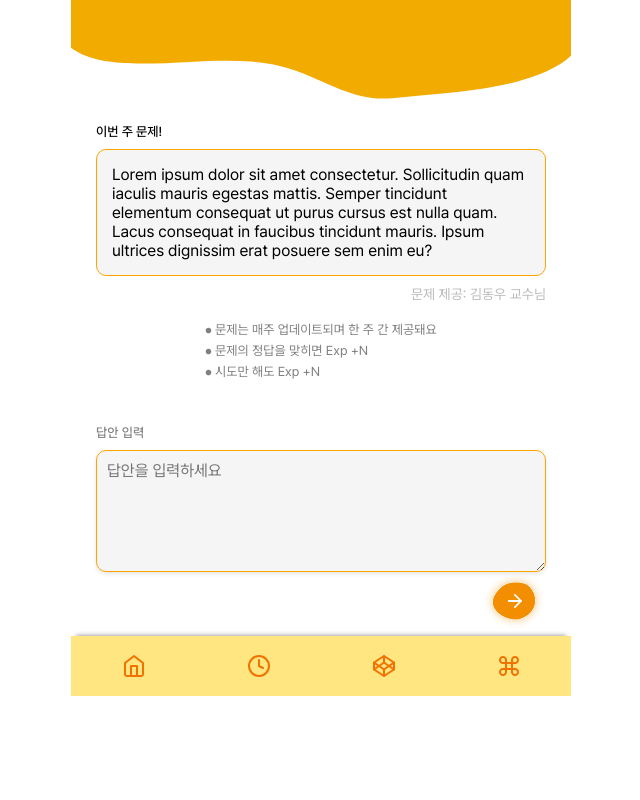
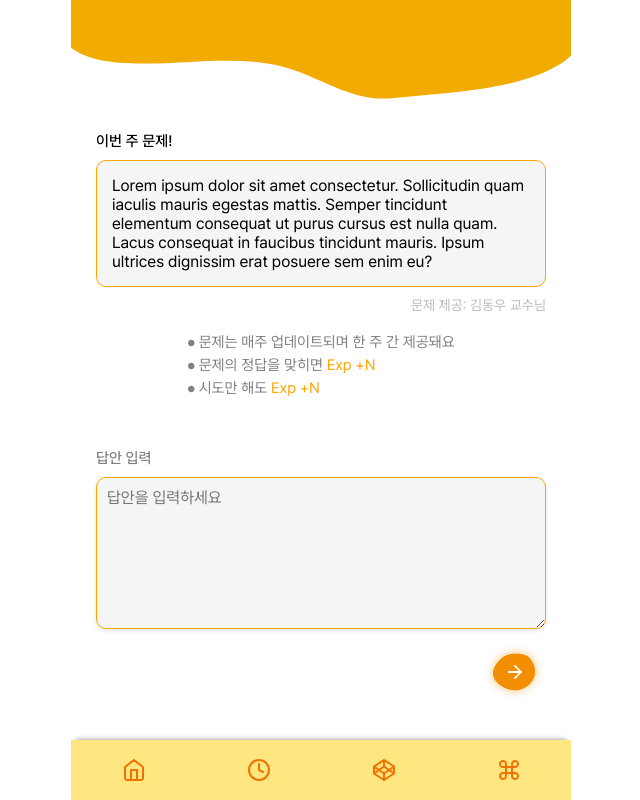
Before and after one commit to enunsnv/SupernovaFront, a React (Create React App) app: page /aiws in a window 1280 px wide. Shown: the whole page, without its empty margins (319-959 px from the left). Built offline with nearby package versions, Linux system fonts and the light colour scheme.

Commit message:
merge 및 style height 수정

```diff
--- a/src/pages/AIWS.jsx
+++ b/src/pages/AIWS.jsx
@@ -7,12 +7,13 @@ import SolveTop from '../components/assets/solve_top.svg';
 import ChallengeSubmit from '../components/modal/challengesubmit'; // Modal 컴포넌트를 import 합니다.
 import ChallengeSuccess from '../components/modal/challengesuccess'; // 성공 모달 컴포넌트를 import 합니다.
 
-const Container = styled.div`
-  display: flex;
-  flex-direction: column;
-  align-items: center;
-  width: 100%;
-  background-color: white;
+const AppContainer = styled.div`
+    display: flex;
+    flex-direction: column;
+    align-items: center;
+    height: 100vh;
+    justify-content: space-between;
+    background-color: #fff;
 `;
 
 const Section = styled.div`
@@ -21,7 +22,7 @@ const Section = styled.div`
 `;
 
 const QuestionHeader = styled.div`
-  font-size: 13px;
+  font-size: 15px;
   font-weight: 500;
   text-align: left;
   margin-top: 20px;
@@ -58,13 +59,17 @@ const Instructions = styled.ul`
   li {
     margin-bottom: 5px;
     text-align: left;
-    font-size: 13px;
+    font-size: 15px;
     color: gray;
+  }
+
+  span {
+   color: orange;
   }
 `;
 
 const AnswerTitle = styled.div`
-  font-size: 13px;
+  font-size: 15px;
   font-weight: 500;
   text-align: left;
   margin-top: 10px;
@@ -75,10 +80,11 @@ const AnswerTitle = styled.div`
 const AnswerContainer = styled.div`
   position: relative;
   width: 95%;
+  height: 235px;
 `;
 
 const AnswerTextarea = styled.textarea`
-  height: 100px;
+  height: 130px;
   border: none;
   padding: 10px;
   font-size: 16px;
@@ -94,11 +100,11 @@ const SubmitButton = styled.img`
   width: 60px;
   height: 60px;
   position: absolute;
-  bottom: -15px;  /* Adjust as needed */
+  bottom: 10px;  /* Adjust as needed */
   right: -20px;  /* Adjust as needed */
   cursor: pointer;
+
 `;
-
 function AIWS() {
   const [answer, setAnswer] = useState('');
   const [isSubmitModalOpen, setIsSubmitModalOpen] = useState(false);
@@ -126,7 +132,7 @@ function AIWS() {
   };
 
   return (
-    <Container>
+    <AppContainer>
       <ReactSVG src={SolveTop} />
       <Section>
         <QuestionHeader>이번 주 문제!</QuestionHeader>
@@ -139,8 +145,8 @@ function AIWS() {
         <InstructionsContainer>
           <Instructions>
             <li>⦁ 문제는 매주 업데이트되며 한 주 간 제공돼요</li>
-            <li>⦁ 문제의 정답을 맞히면 Exp +N</li>
-            <li>⦁ 시도만 해도 Exp +N</li>
+            <li>⦁ 문제의 정답을 맞히면 <span>Exp +N</span></li>
+            <li>⦁ 시도만 해도 <span>Exp +N</span></li>
           </Instructions>
         </InstructionsContainer>
       </Section>
@@ -168,7 +174,7 @@ function AIWS() {
         show={isSuccessModalOpen}
         onClose={handleCloseSuccessModal}
       />
-    </Container>
+    </AppContainer>
   );
 }
 
--- a/src/pages/Main.jsx
+++ b/src/pages/Main.jsx
@@ -13,7 +13,7 @@ const AppContainer = styled.div`
     display: flex;
     flex-direction: column;
     align-items: center;
-    height: 95vh;
+    height: 100vh;
     justify-content: space-between;
     background-color: #fff;
 `;
@@ -21,8 +21,8 @@ const AppContainer = styled.div`
 const Header = styled.div`
     width: 100%;
     display: flex;
-    flex-direction: column;
     justify-content: space-between;
+    align-items: center;
     padding: 10px;
     position: relative;
 `;
--- a/src/pages/Timer.jsx
+++ b/src/pages/Timer.jsx
@@ -6,14 +6,13 @@ import api from "../axios";
 import Navbar from '../components/navigation/Navbar';
 import TimerStop from '../components/timer/TimerStop';
 
-const Container = styled.div`
-  display: flex;
-  flex-direction: column;
-  align-items: center;
-  width: 100%;
-  max-width: 500px;
-  background-color: white;
-  height: 100vh;
+const AppContainer = styled.div`
+    display: flex;
+    flex-direction: column;
+    align-items: center;
+    height: 100vh;
+    justify-content: space-between;
+    background-color: #fff;
 `;
 
 const TextContainer = styled.ul`
@@ -173,7 +172,7 @@ function Timer() {
   };
 
   return (
-    <Container>
+    <AppContainer>
       <Header>
         <ShapeLeft src='/img/left-orange.svg' alt="top shape" />
         <ShapeRight src='/img/right-orange.svg' alt="top shape" />
@@ -198,7 +197,7 @@ function Timer() {
       </TimerController>
       <Navbar />
       <TimerStop open={showModal} onClose={closeModal} />
-    </Container>
+    </AppContainer>
   );
 }
 
```
